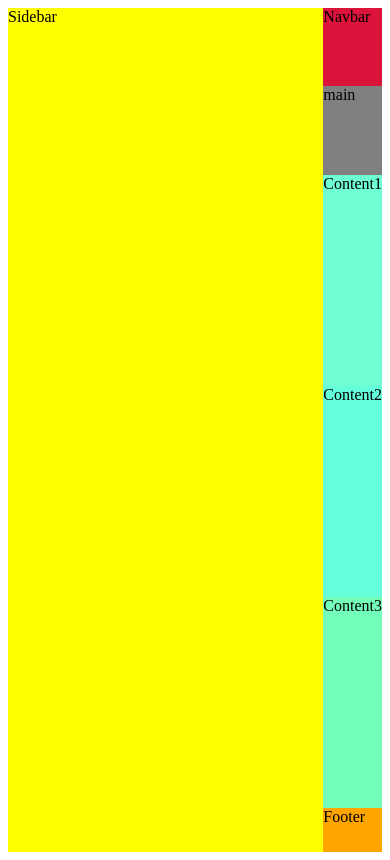
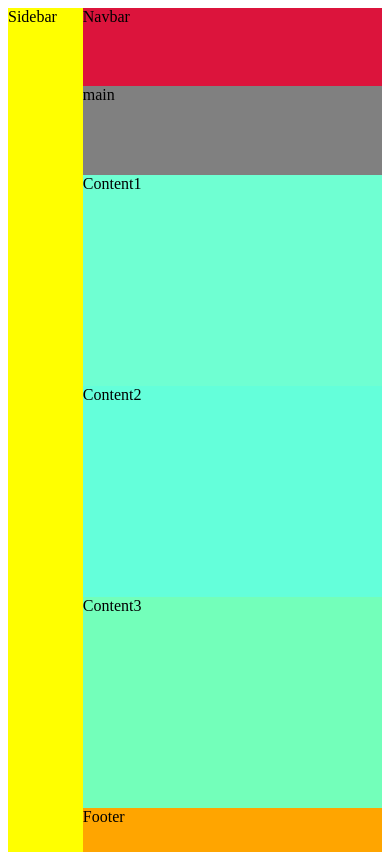
Before and after one commit to yasserdardir/yasserdardir.github.io, a plain HTML site: page index.html in a window 390 px wide. Drawn offline with Linux system fonts and the light colour scheme.

Commit message:
Update style.css

```diff
--- a/style.css
+++ b/style.css
@@ -49,7 +49,7 @@ footer{
 
 @media only screen and (max-width: 550px) {
 	.container{
-		grid-template-columns: 1fr;
+		grid-template-columns:.2fr .8fr;
 		grid-template-rows: 0.7fr 0.8fr 1.9fr 1.9fr 1.9fr 0.4fr;
 		grid-template-areas: "sidebar nav"
 		"sidebar main"
```
